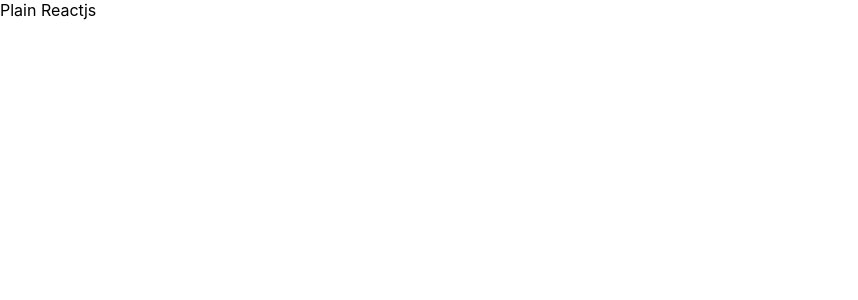
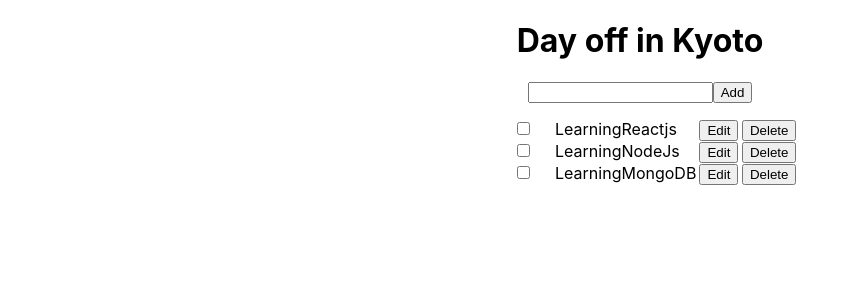
Before and after one commit to geethagorantla/developing, a React (Create React App) app: page / in a window 1280 px wide. Shown: the top 300 px of the page, without its empty margins (0-858 px from the left). Built offline with nearby package versions, Linux system fonts and the light colour scheme.

Commit message:
Changes in mState

```diff
--- a/src/App.js
+++ b/src/App.js
@@ -1,10 +1,11 @@
 import './App.css';
+import MaintainingState from './maintaingState/MaintainingState';
 
 
 function App() {
   return (
     <div className="App">
-      Plain Reactjs
+      <MaintainingState/>
     </div>
   );
 }
--- a/src/index.js
+++ b/src/index.js
@@ -6,9 +6,9 @@ import reportWebVitals from './reportWebVitals';
 
 const root = ReactDOM.createRoot(document.getElementById('root'));
 root.render(
-  <React.StrictMode>
+
     <App />
-  </React.StrictMode>
+
 );
 
 // If you want to start measuring performance in your app, pass a function
--- /dev/null
+++ b/src/maintaingState/AddingTask.js
@@ -0,0 +1,14 @@
+
+import React from 'react'
+import Card from './Card'
+
+const AddingTask = () => {
+  return (
+    <Card displayingdata="displayingdata">
+        <input/>
+        <button>Add</button>
+    </Card>
+  )
+}
+
+export default AddingTask
--- /dev/null
+++ b/src/maintaingState/Card.js
@@ -0,0 +1,38 @@
+import React from 'react'
+import ChildrensData from './ChildrensData';
+
+const Card = ({ displayingdata, children }) => {
+    console.log(displayingdata,"displayingdata")
+    var displaying;
+
+    switch (displayingdata) {
+        case "displayingData":
+            displaying =
+            (<div style={{ display: "flex", width: "100%",justifyContent:"space-between" }}>
+                <ChildrensData  childrenname="children1">
+                {children[0]}
+                </ChildrensData>
+                <ChildrensData childrenname="children2">
+                {children[1]}
+                </ChildrensData>
+                <ChildrensData childrenname="children3">
+                {children[2]}
+                </ChildrensData>
+                <ChildrensData childrenname="children4">
+                {children[3]}
+                </ChildrensData>
+
+            </div>)
+
+            break;
+        default:
+            displaying = (
+                <div style={{ display: "flex", width: "100%", justifyContent: "center", alignItems: "center" }}>
+                    {children}
+                </div>
+            );
+    }
+    return displaying
+}
+
+export default Card
--- /dev/null
+++ b/src/maintaingState/ChildrensData.js
@@ -0,0 +1,47 @@
+import React from 'react'
+
+const ChildrensData = ({children,childrenname}) => {
+    var displayingChildren
+    switch(childrenname){
+        case "children1":
+            displayingChildren=(
+                <div style={{width:"10%"}}>
+                    {children}
+                </div>
+            )
+            break;
+            case "children2":
+                displayingChildren=(
+                    <div style={{width:"50%"}}>
+                        {children}
+                    </div>
+                )
+                break;
+
+                case "children3":
+                displayingChildren=(
+                    <div style={{width:"10%"}}>
+                        {children}
+                    </div>
+                )
+                break;
+
+                case "children4":
+                displayingChildren=(
+                    <div style={{width:"10%"}}>
+                        {children}
+                    </div>
+                )
+                break;
+
+            default:
+                displayingChildren=(
+                    <div style={{width:"15%",backgroundColor:"red"}}>
+                    {children}
+                </div>
+                )
+    }
+  return displayingChildren;
+}
+
+export default ChildrensData
--- /dev/null
+++ b/src/maintaingState/ColumnCard.js
@@ -0,0 +1,13 @@
+import React from 'react'
+
+const ColumnCard = ({children}) => {
+
+
+  return (
+    <div style={{display:"column",marginTop:"1em"}}>
+        {children}
+    </div>
+  )
+}
+
+export default ColumnCard
--- /dev/null
+++ b/src/maintaingState/DisplayingAddedData.js
@@ -0,0 +1,30 @@
+import React from 'react'
+import ColumnCard from './ColumnCard'
+import Card from './Card'
+
+const DisplayingAddedData = () => {
+  return (
+    <ColumnCard>
+    <Card displayingdata="displayingData">
+      <input type="checkbox"/>
+      <div>LearningReactjs</div>
+      <button>Edit</button>
+      <button>Delete</button>
+    </Card>
+    <Card displayingdata="displayingData">
+    <input type="checkbox"/>
+      <div>LearningNodeJs</div>
+      <button>Edit</button>
+      <button>Delete</button>
+    </Card>
+    <Card displayingdata="displayingData">
+    <input type="checkbox"/>
+      <div>LearningMongoDB</div>
+      <button>Edit</button>
+      <button>Delete</button>
+    </Card>
+    </ColumnCard>
+  )
+}
+
+export default DisplayingAddedData
--- /dev/null
+++ b/src/maintaingState/MainCard.js
@@ -0,0 +1,11 @@
+import React from 'react'
+
+const MainCard = ({children}) => {
+  return (
+    <div style={{display:"flex",justifyContent:"center",alignItems:"center",width:"100%",flexDirection:"column"}}>
+      {children}
+    </div>
+  )
+}
+
+export default MainCard
--- /dev/null
+++ b/src/maintaingState/MaintainingState.js
@@ -0,0 +1,16 @@
+import React from 'react'
+import AddingTask from './AddingTask'
+import DisplayingAddedData from './DisplayingAddedData'
+import MainCard from './MainCard'
+
+const MaintainingState = () => {
+  return (
+    <MainCard>
+      <h1>Day off in Kyoto</h1>
+        <AddingTask/>
+        <DisplayingAddedData/>
+    </MainCard>
+  )
+}
+
+export default MaintainingState
```
